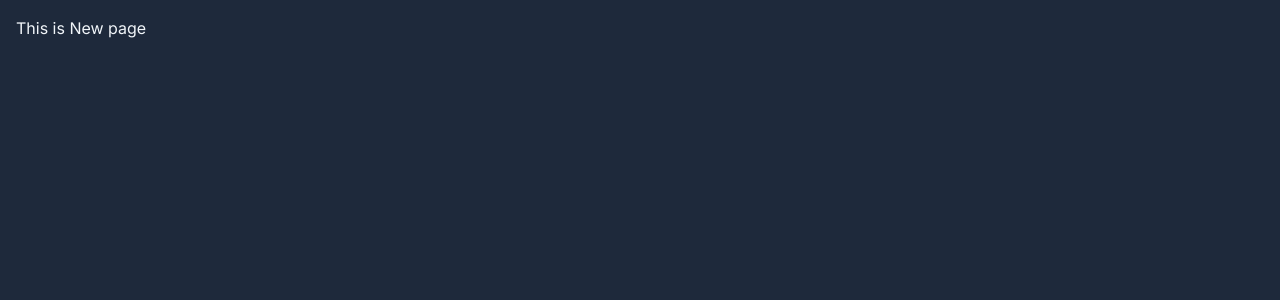
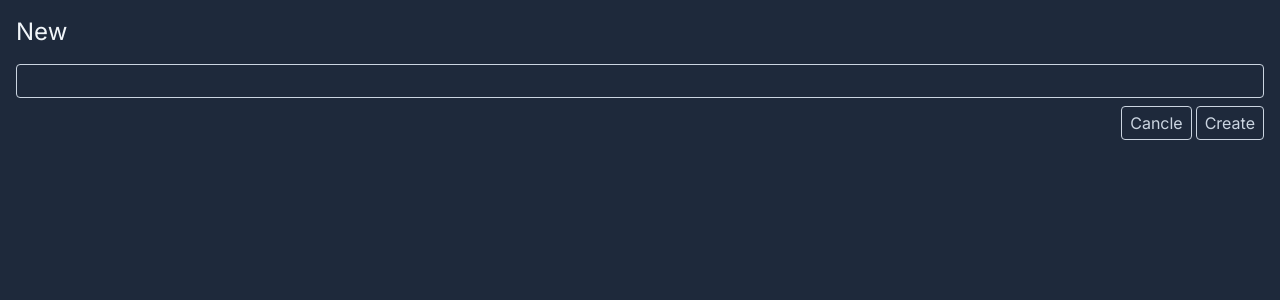
Before and after one commit to Hasibul294/simple-todo-app-with-next13.4, a Next.js app: page /new in a window 1280 px wide. Shown: the top 300 px of the page. Built offline with nearby package versions, Linux system fonts and the light colour scheme.

Commit message:
add new page and create two button

```diff
--- a/src/app/new/page.tsx
+++ b/src/app/new/page.tsx
@@ -1,11 +1,36 @@
+import Link from 'next/link';
 import React from 'react'
 
 const NewPage = () => {
   return (
-    <div>
-      <h1>This is New page</h1>
-    </div>
-  )
+    <>
+      <header className="flex justify-between items-center mb-4">
+        <h1 className="text-2xl">New</h1>
+      </header>
+      <form className="flex gap-2 flex-col" action="">
+        <input
+          type="text"
+          name="title"
+          className="border border-slate-300 bg-transparent rounded
+          px-2 py-1 outline-none focus-within:border-slate-100"
+        />
+        <div className='flex gap-1 justify-end'>
+          <Link
+            href=".."
+            className="border border-slate-300 text-slate-300 px-2 py-1 rounded hover:bg-slate-700 focus-within:bg-slate-700 outline-none"
+          >
+            Cancle
+          </Link>
+          <button
+            type="submit"
+            className="border border-slate-300 text-slate-300 px-2 py-1 rounded hover:bg-slate-700 focus-within:bg-slate-700 outline-none"
+          >
+            Create
+          </button>
+        </div>
+      </form>
+    </>
+  );
 }
 
 export default NewPage
--- a/src/app/page.tsx
+++ b/src/app/page.tsx
@@ -1,11 +1,16 @@
+import TodoItem from '@/components/TodoItem';
 import { prisma } from '@/db'
 import Image from 'next/image'
 import Link from 'next/link'
 
+const getTodos = () =>{
+  return prisma.todo.findMany();
+}
+
 
 export default async function Home() {
-  const todos = await prisma.todo.findMany()
-  // await prisma.todo.create({ data: { title: "test", complete: false } });
+  const todos = await getTodos();
+  // await prisma.todo.create({ data: { title: "test2", complete: true } });
 
 
   return (
@@ -16,7 +21,7 @@
       </header>
       <ul>
         {
-          todos.map(todo => <li key={todo.id}>{todo.title}</li>)
+          todos.map(todo => <TodoItem key={todo.id} {...todo}></TodoItem>)
         }
       </ul>
     </main>
--- /dev/null
+++ b/src/components/TodoItem.tsx
@@ -0,0 +1,18 @@
+import React from 'react'
+
+interface TodoItemProps{
+    id: string,
+    title: string,
+    complete: boolean
+}
+
+const TodoItem = ({id, title, complete}: TodoItemProps) => {
+  return (
+        <li className='flex gap-1 items-center' key={id}>
+            <input type="checkbox" id={id} className='cursor-pointer peer' />
+            <label htmlFor={id} className='cursor-pointer peer-checked:line-through peer-checked:text-slate-500'>{title}</label>
+        </li>
+  );
+}
+
+export default TodoItem
```
